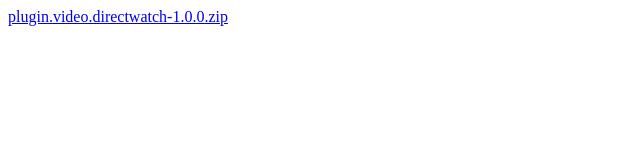
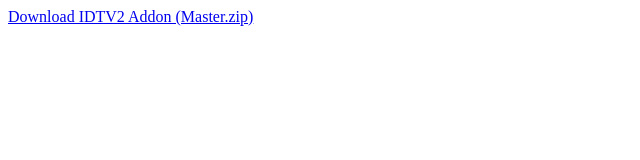
Before and after one commit to IDTVnew/IDTV2, a plain HTML site: page index.html in a window 1280 px wide. Shown: the full height of the page, 0-640 px from the left. Drawn offline with Linux system fonts and the light colour scheme.

Commit message:
Update index.html

```diff
--- a/index.html
+++ b/index.html
@@ -1,2 +1,12 @@
 <!DOCTYPE html>
-<a href="plugin.video.directwatch-1.0.0.zip">plugin.video.directwatch-1.0.0.zip</a>
+<html lang="en">
+<head>
+  <meta charset="UTF-8">
+  <title>Download Addon</title>
+</head>
+<body>
+  <a href="https://github.com/IDTVnew/IDTV2/archive/refs/heads/master.zip" download>
+    Download IDTV2 Addon (Master.zip)
+  </a>
+</body>
+</html>
```
